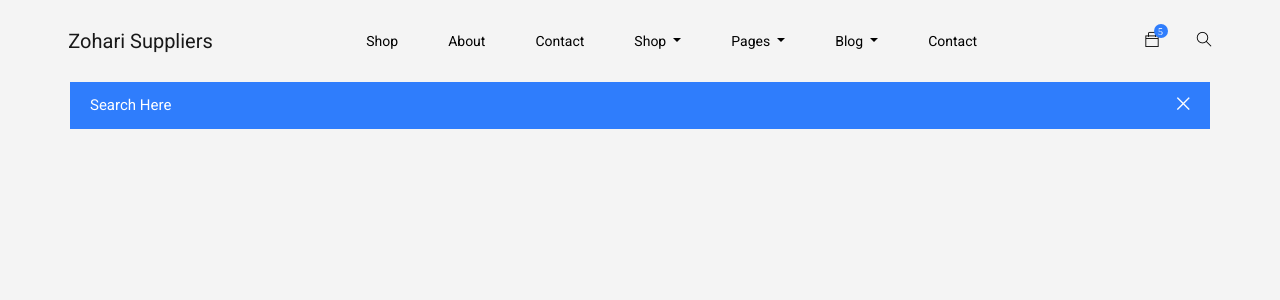
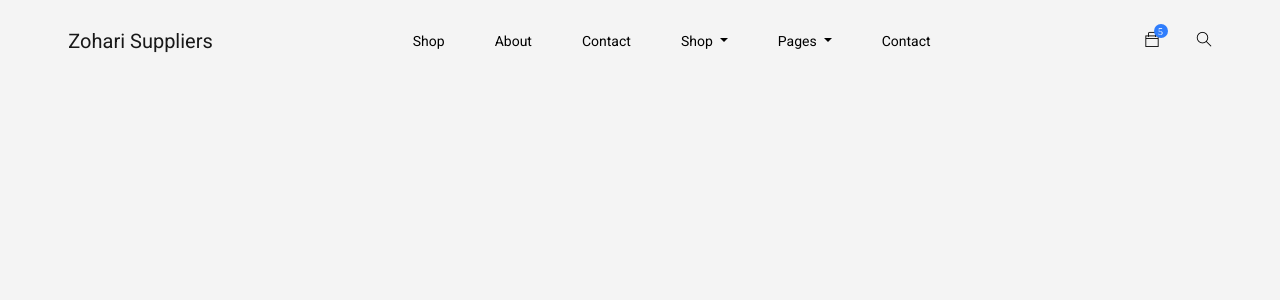
Before and after one commit to newtonkiragu/zohari, a Django app: template shop/templates/base.html in a window 1280 px wide. Shown: the top 300 px of the page. Run offline with Django 3.2, Linux system fonts and the light colour scheme; the template is opened without the code that fills it, so the values that code supplies are empty; some libraries are stand-ins or nearby versions.

Commit message:
added dynamic urls and formatted code -- WIP

```diff
--- a/shop/templates/layouts/navbar.html
+++ b/shop/templates/layouts/navbar.html
@@ -3,8 +3,8 @@
     <div class="row align-items-center justify-content-center">
       <div class="col-lg-11">
         <nav class="navbar navbar-expand-lg navbar-light">
-            <a class="navbar-brand" href="index.html"> Zohari Suppliers </a>
-            <!-- <a class="navbar-brand" href="index.html"> <img src="img/logo.png" alt="logo"> </a> -->
+          <a class="navbar-brand" href="{% url 'landing_page' %}""> Zohari Suppliers </a>
+            <!-- <a class=" navbar-brand" href="index.html"> <img src="img/logo.png" alt="logo"> </a> -->
 
           <button class="navbar-toggler" type="button" data-toggle="collapse" data-target="#navbarSupportedContent"
             aria-controls="navbarSupportedContent" aria-expanded="false" aria-label="Toggle navigation">
@@ -13,15 +13,15 @@
           <div class="collapse navbar-collapse main-menu-item" id="navbarSupportedContent">
             <ul class="navbar-nav">
               <li class="nav-item">
-                  <a class="nav-link" href="index.html">Shop</a>
+                <a class="nav-link" href="{% url 'about' %}">Shop</a>
               </li>
 
               <li class="nav-item">
-                  <a class="nav-link" href="index.html">About</a>
+                <a class="nav-link" href="{% url 'about' %}">About</a>
               </li>
 
               <li class="nav-item">
-                  <a class="nav-link" href="index.html">Contact</a>
+                <a class="nav-link" href="{% url 'contact' %}">Contact</a>
               </li>
 
               <li class="nav-item dropdown">
@@ -40,26 +40,17 @@
                   pages
                 </a>
                 <div class="dropdown-menu" aria-labelledby="navbarDropdown_2">
-                    <a class="dropdown-item" href="login.html">
+                  <a class="dropdown-item" href="{% url 'login' %}?next={{request.path}}">
                     login
                   </a>
                   <a class="dropdown-item" href="tracking.html">tracking</a>
                   <a class="dropdown-item" href="checkout.html">product checkout</a>
-                    <a class="dropdown-item" href="cart.html">shopping cart</a>
+                  <a class="dropdown-item" href="{% url 'about' %}">shopping cart</a>
                   <a class="dropdown-item" href="confirmation.html">confirmation</a>
                   <a class="dropdown-item" href="elements.html">elements</a>
                 </div>
               </li>
-                <li class="nav-item dropdown">
-                  <a class="nav-link dropdown-toggle" href="blog.html" id="navbarDropdown_2" role="button"
-                    data-toggle="dropdown" aria-haspopup="true" aria-expanded="false">
-                    blog
-                  </a>
-                  <div class="dropdown-menu" aria-labelledby="navbarDropdown_2">
-                    <a class="dropdown-item" href="blog.html"> blog</a>
-                    <a class="dropdown-item" href="single-blog.html">Single blog</a>
-                  </div>
-                </li>
+
               <li class="nav-item">
                 <a class="nav-link" href="contact.html">Contact</a>
               </li>
@@ -73,19 +64,29 @@
               </a>
 
             </div>
-              <a id="search_1" href="javascript:void(0)"><i class="ti-search"></i></a>
+            <a id="search_1" href="#" onclick="toggle('search_input_box')"><i class="ti-search"></i></a>
           </div>
         </nav>
       </div>
     </div>
   </div>
-    <div class="search_input" id="search_input_box">
+  <div class="search_input" id="search_input_box" style="display: none;">
     <div class="container ">
-        <form class="d-flex justify-content-between search-inner">
-          <input type="text" class="form-control" id="search_input" placeholder="Search Here">
+      <form class="d-flex justify-content-between search-inner" action="{% url 'search_results' %}" method="get">
+        <input type="text" class="form-control" id="search_input" placeholder="Search Here" name="q">
         <button type="submit" class="btn"></button>
-          <span class="ti-close" id="close_search" title="Close Search"></span>
+        <span class="ti-close" id="close_search" title="Close Search" onclick="toggle('search_input_box')"></span>
       </form>
     </div>
   </div>
 </header>
+<script language="JavaScript">
+  function toggle(id) {
+    var state = document.getElementById(id).style.display;
+    if (state == 'block') {
+      document.getElementById(id).style.display = 'none';
+    } else {
+      document.getElementById(id).style.display = 'block';
+    }
+  }
+</script>
```
Lines whose indentation alone changed are shown as unchanged.
